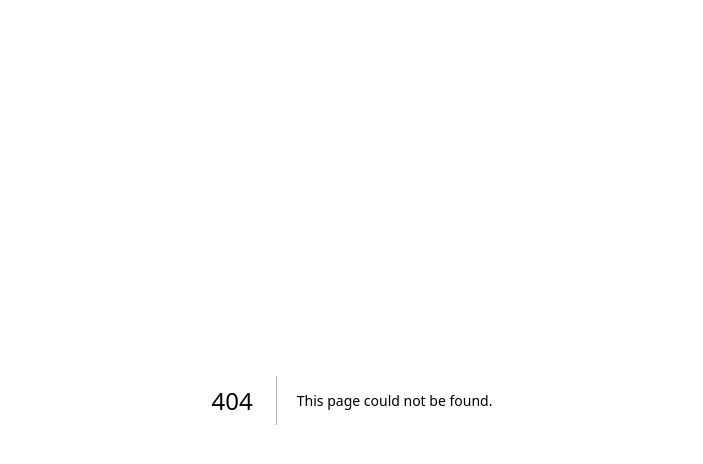
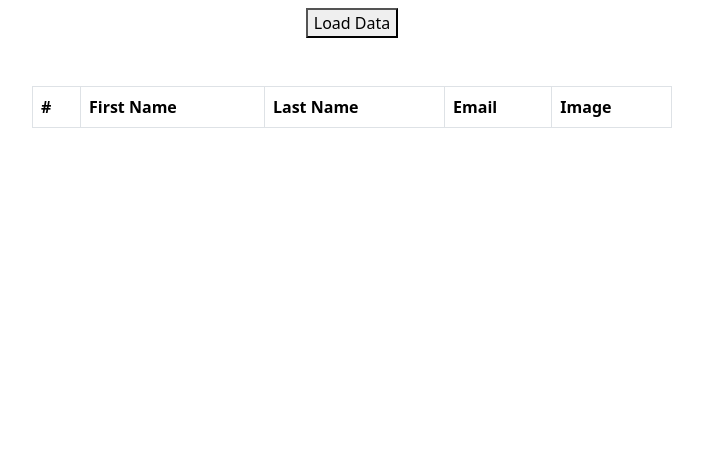
Before and after one commit to kishannayak48/reactjs-project, a Next.js app: page /fetchapi in a window 1280 px wide. Before the commit this address had no page. Shown: the top 464 px of the page, without its empty margins (288-991 px from the left). Built offline with nearby package versions, Linux system fonts and the light colour scheme.

Commit message:
add new file fetchapi function

```diff
--- /dev/null
+++ b/pages/fetchapi/index.js
@@ -0,0 +1,68 @@
+import React, { useState } from "react";
+import { Col, Image, Table } from "react-bootstrap";
+
+function FetchApi() {
+  const [users, setUsers] = useState([]);
+  const [isLoading, setIsLoading] = useState(false);
+
+  const loadData = () => {
+    setIsLoading(true);
+    fetch("https://reqres.in/api/users?page=2&delay=7")
+      .then((response) => {
+        setIsLoading(false);
+        console.log("=====res==", response);
+        if (!response.ok) {
+          // response.status.code
+          console.log("====error=========================");
+          throw new Error("Network response was not ok");
+        }
+
+        return response.json();
+      })
+      .then((resData) => {
+        console.log("====success=========================", resData);
+        setUsers(resData.data); // Assuming the response has a 'data' property containing the user array
+      })
+      .catch((error) => {
+        console.error("Error fetching data:", error.message);
+      });
+  };
+
+  return (
+    <center>
+      <Col className="col-md-6 mt-2">
+        <button onClick={loadData} disabled={isLoading}>
+          {isLoading ? "Loading..." : "Load Data"}
+        </button>
+
+        <Table striped bordered hover className="mt-5">
+          <thead>
+            <tr>
+              <th>#</th>
+              <th>First Name</th>
+              <th>Last Name</th>
+              <th>Email</th>
+              <th>Image</th>
+            </tr>
+          </thead>
+          <tbody>
+            {users.map((user, uIndex) => {
+              return (
+                <tr key={`userId-${user.id}`}>
+                  <td>{user.id}</td>
+                  <td>{user.first_name}</td>
+                  <td>{user.last_name}</td>
+                  <td>{user.email}</td>
+                  <td>
+                    <Image src={user.avatar} roundedCircle alt="user" />
+                  </td>
+                </tr>
+              );
+            })}
+          </tbody>
+        </Table>
+      </Col>
+    </center>
+  );
+}
+export default FetchApi;
```
Also changed, not shown: pages/stopWatch/index.js (+7 -7 lines), 1 other file (tests, documents, lock files or other folders).
